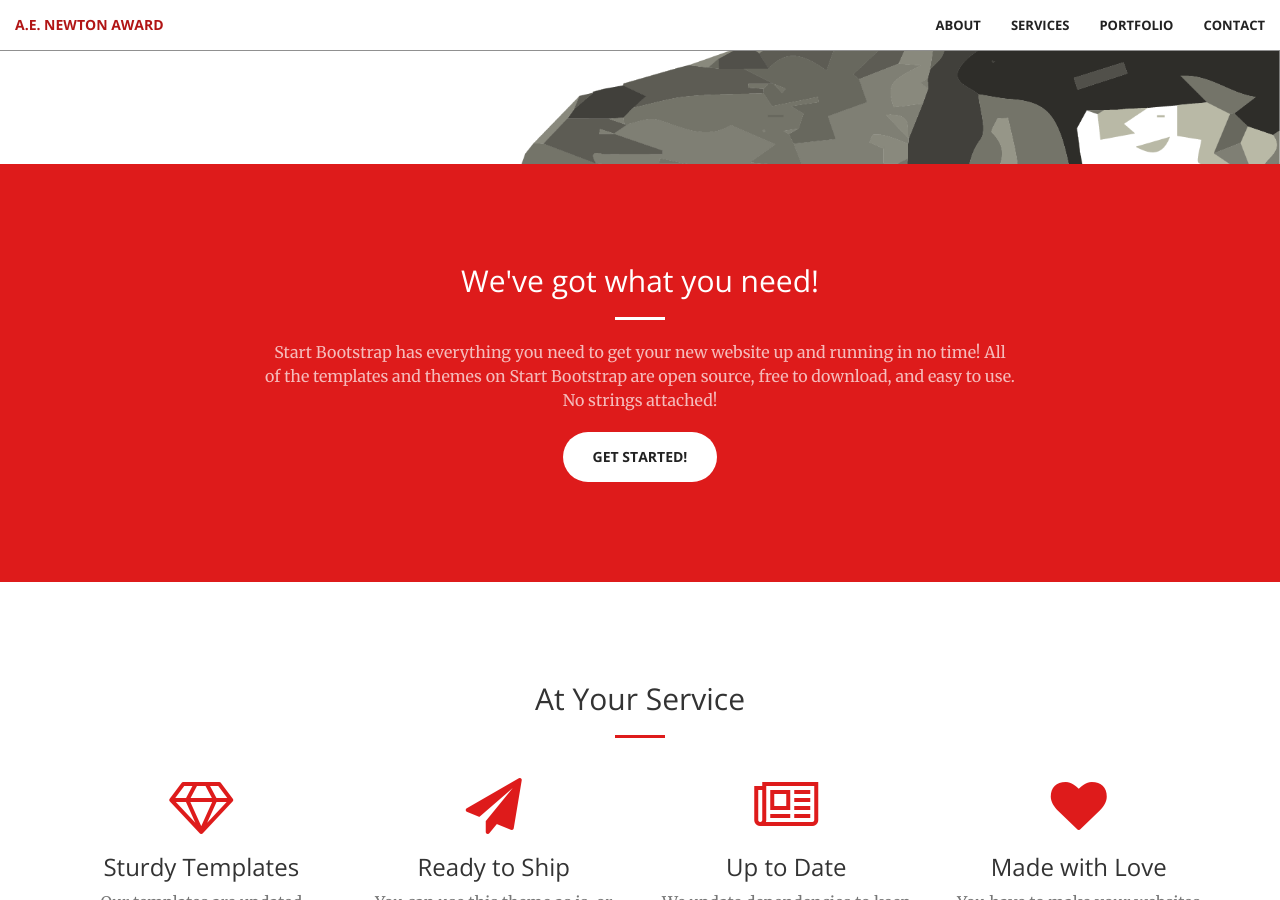
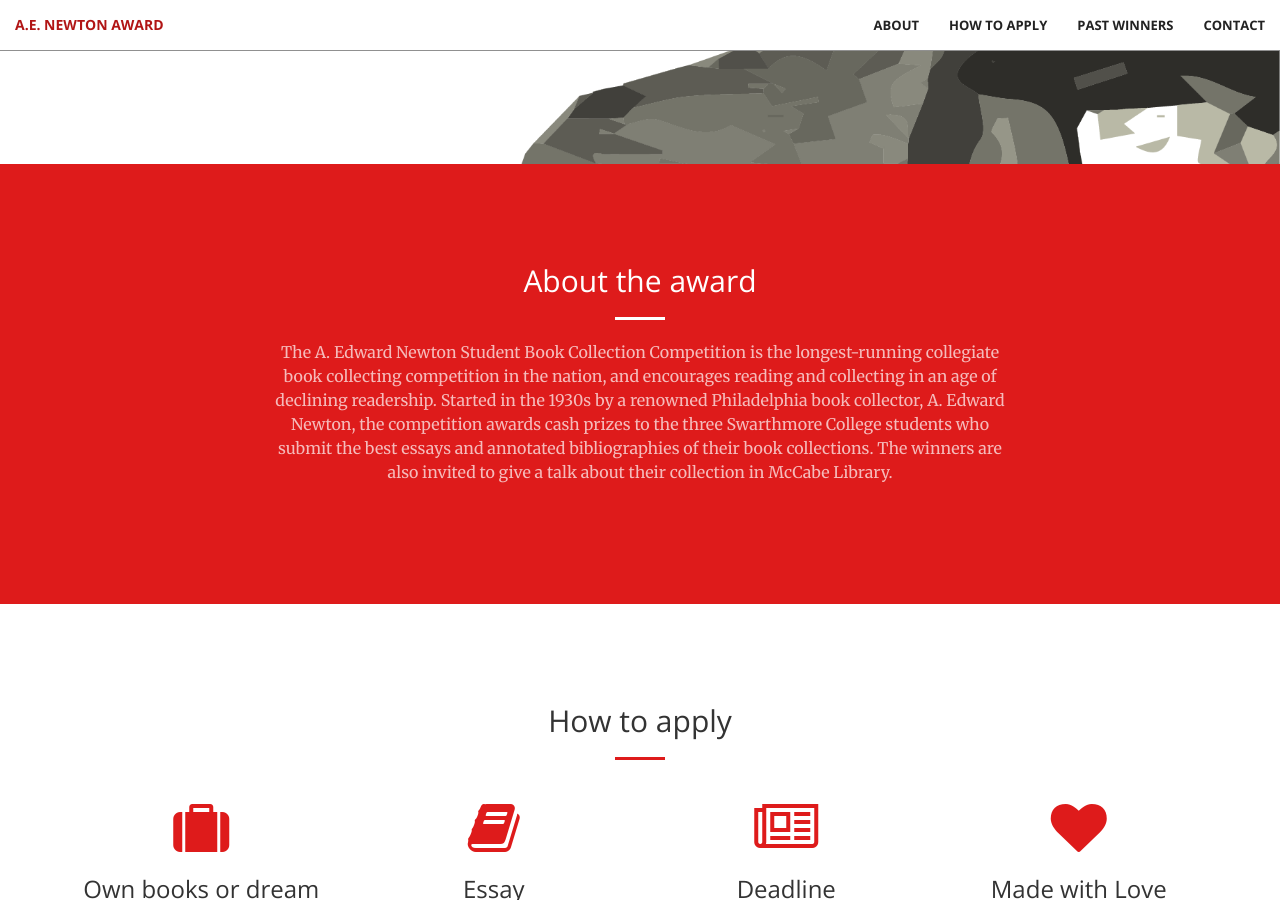
Before and after one commit to swat-ds/bookaward.swarthmore.edu, a Jekyll site: the page built from index.html, in a window 1280 px wide and 900 px high, scrolled down 736 px. Built offline with Jekyll 4.4.1, drawn with Linux system fonts in a browser that asks for light colours; nearby versions of some CDN libraries; library files that are not in the unit come from our copies; some of the changed text lies outside the part shown.

Commit message:
changed about, examples section

```diff
--- a/_includes/aside.html
+++ b/_includes/aside.html
@@ -1,8 +1,8 @@
   <aside class="bg-dark">
       <div class="container text-center">
           <div class="call-to-action">
-              <h2>Free Download at Start Bootstrap!</h2>
-              <a href="#" class="btn btn-default btn-xl wow tada">Download Now!</a>
+              <h2>See more examples</h2>
+              <a href="http://triceratops.brynmawr.edu/dspace/handle/10066/10924" class="btn btn-default btn-xl">Here!</a>
           </div>
       </div>
   </aside>
--- a/_includes/call-to-action.html
+++ b/_includes/call-to-action.html
@@ -2,10 +2,10 @@
     <div class="container">
         <div class="row">
             <div class="col-lg-8 col-lg-offset-2 text-center">
-                <h2 class="section-heading">We've got what you need!</h2>
+                <h2 class="section-heading">About the award</h2>
                 <hr class="light">
-                <p class="text-faded">Start Bootstrap has everything you need to get your new website up and running in no time! All of the templates and themes on Start Bootstrap are open source, free to download, and easy to use. No strings attached!</p>
-                <a href="#" class="btn btn-default btn-xl">Get Started!</a>
+                <p class="text-faded">The A. Edward Newton Student Book Collection Competition is the longest-running collegiate book collecting competition in the nation, and encourages reading and collecting in an age of declining readership. Started in the 1930s by a renowned Philadelphia book collector, A. Edward Newton, the competition awards cash prizes to the three Swarthmore College students who submit the best essays and annotated bibliographies of their book collections. The winners are also invited to give a talk about their collection in McCabe Library.</p>
+                <!--a href="#" class="btn btn-default btn-xl">Get Started!</a-->
             </div>
         </div>
     </div>
--- a/_includes/head.html
+++ b/_includes/head.html
@@ -6,7 +6,7 @@
     <meta name="description" content="">
     <meta name="author" content="">
 
-    <title>Creative - Start Bootstrap Theme</title>
+    <title>A.E. Newton Award</title>
 
     <!-- Bootstrap Core CSS -->
     <link rel="stylesheet" href="css/bootstrap.min.css" type="text/css">
--- a/_includes/nav.html
+++ b/_includes/nav.html
@@ -18,10 +18,10 @@
                     <a class="page-scroll" href="#about">About</a>
                 </li>
                 <li>
-                    <a class="page-scroll" href="#services">Services</a>
+                    <a class="page-scroll" href="#services">How to apply</a>
                 </li>
                 <li>
-                    <a class="page-scroll" href="#portfolio">Portfolio</a>
+                    <a class="page-scroll" href="#portfolio">Past winners</a>
                 </li>
                 <li>
                     <a class="page-scroll" href="#contact">Contact</a>
--- a/_includes/portfolio.html
+++ b/_includes/portfolio.html
@@ -1,16 +1,20 @@
 <section class="no-padding" id="portfolio">
     <div class="container-fluid">
         <div class="row no-gutter">
+         <div class="col-lg-12 text-center">
+                <h2 class="section-heading">See past winners</h2>
+                 <hr class="primary">
+            </div>
             <div class="col-lg-4 col-sm-6">
-                <a href="#" class="portfolio-box">
+                <a href="http://triceratops.brynmawr.edu/dspace/bitstream/handle/10066/14227/Newton_2014_1st_King.pdf?sequence=1" class="portfolio-box">
                     <img src="img/portfolio/1.jpg" class="img-responsive" alt="">
                     <div class="portfolio-box-caption">
                         <div class="portfolio-box-caption-content">
                             <div class="project-category text-faded">
-                                Category
+                                Hanna King, 1st prize 2014
                             </div>
                             <div class="project-name">
-                                Project Name
+                                "Plucked from a holy book": Ashkenazim on the margins
                             </div>
                         </div>
                     </div>
--- a/_includes/services.html
+++ b/_includes/services.html
@@ -2,7 +2,7 @@
     <div class="container">
         <div class="row">
             <div class="col-lg-12 text-center">
-                <h2 class="section-heading">At Your Service</h2>
+                <h2 class="section-heading">How to apply</h2>
                 <hr class="primary">
             </div>
         </div>
@@ -11,23 +11,25 @@
         <div class="row">
             <div class="col-lg-3 col-md-6 text-center">
                 <div class="service-box">
-                    <i class="fa fa-4x fa-diamond wow bounceIn text-primary"></i>
-                    <h3>Sturdy Templates</h3>
-                    <p class="text-muted">Our templates are updated regularly so they don't break.</p>
+                    <i class="fa fa-4x fa-suitcase wow bounceIn text-primary"></i>
+                    <h3>Own books or dream about books</h3>
+                    <p class="text-muted">Books must be owned and have been collected by the student.</p>
                 </div>
             </div>
             <div class="col-lg-3 col-md-6 text-center">
                 <div class="service-box">
-                    <i class="fa fa-4x fa-paper-plane wow bounceIn text-primary" data-wow-delay=".1s"></i>
-                    <h3>Ready to Ship</h3>
-                    <p class="text-muted">You can use this theme as is, or you can make changes!</p>
+                    <i class="fa fa-4x fa-book wow bounceIn text-primary" data-wow-delay=".1s"></i>
+                    <h3>Essay</h3>
+                    <p class="text-muted">an annotated bibliography for the collection of at least twenty-five books and;
+a one-page essay that defines the theme, framework, and scope of your collection. The essay may include information describing how, when, where and why the books were acquired.
+bibliographical annotations should describe how each book relates to the rest of the collection, and how, where, when, and why books were acquired. Annotations are expected to display the collector's understanding and knowledge of his or her books</p>
                 </div>
             </div>
             <div class="col-lg-3 col-md-6 text-center">
                 <div class="service-box">
                     <i class="fa fa-4x fa-newspaper-o wow bounceIn text-primary" data-wow-delay=".2s"></i>
-                    <h3>Up to Date</h3>
-                    <p class="text-muted">We update dependencies to keep things fresh.</p>
+                    <h3>Deadline</h3>
+                    <p class="text-muted">Submit essay by Monday January 24th 2017</p>
                 </div>
             </div>
             <div class="col-lg-3 col-md-6 text-center">
```
